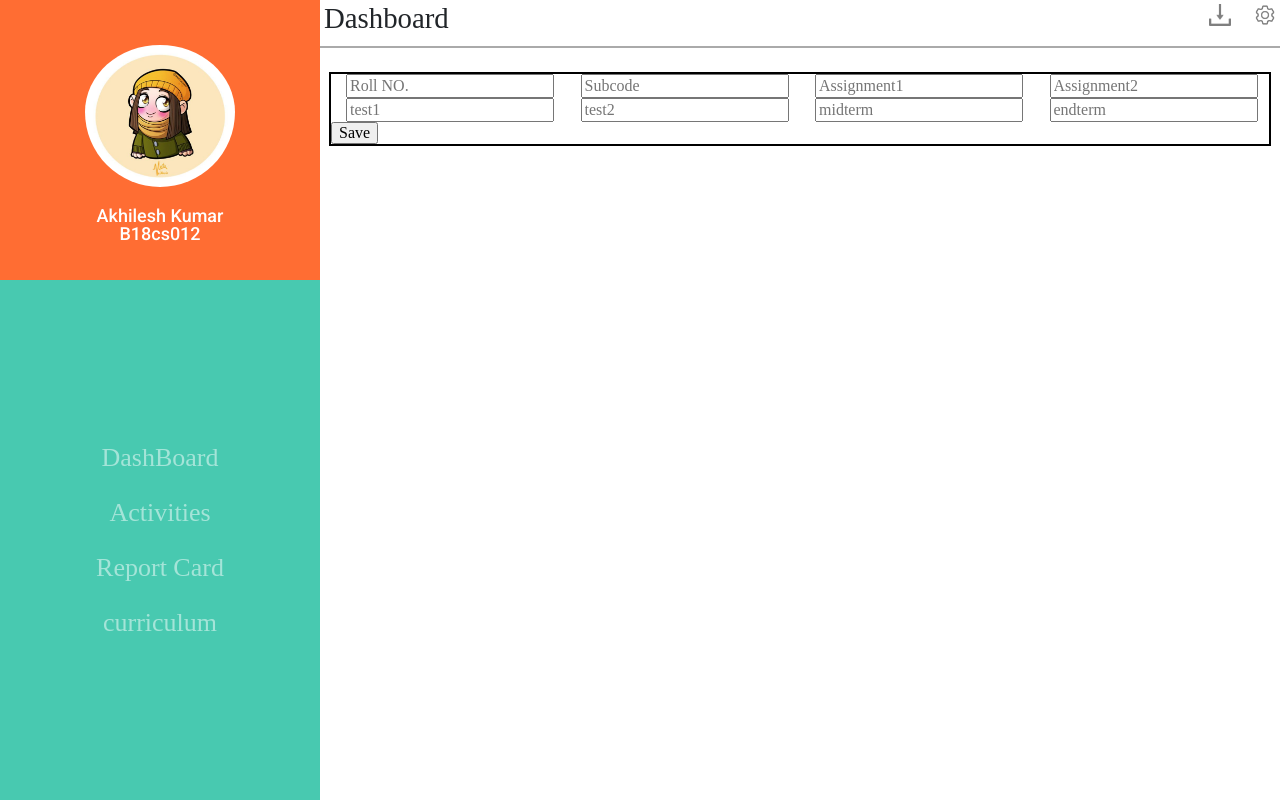
After one commit to Akhileshkumar-12/marks-management-system, a Django app: page /facultydashboard in a window 1280 px wide. The commit adds this page. Run offline with Django 3.2, Linux system fonts and the light colour scheme; some libraries are stand-ins or nearby versions.

Commit message:
faculty dashboard

```diff
--- a/marks_management_system/marksManagement/urls.py
+++ b/marks_management_system/marksManagement/urls.py
@@ -7,5 +7,5 @@ urlpatterns = [
    path('',views.dashboard,name='dashboard'),
    path('reportCard',views.reportCard,name='reportCard'),
    path('login',views.login,name='login'),
-
+   path('facultydashboard',views.facultydashboard,name='facultydashboard'),
 ]
--- a/marks_management_system/marksManagement/views.py
+++ b/marks_management_system/marksManagement/views.py
@@ -6,4 +6,6 @@ def reportCard(request):
     return render(request,'ReportCard.html')
 def login(request):
     return render(request,'login.html')
+def facultydashboard(request):
+    return render(request,'facultydashboard.html')
 # Create your views here.
--- /dev/null
+++ b/marks_management_system/templates/facultydashboard.html
@@ -0,0 +1,78 @@
+{% extends 'index.html' %}
+{% load static %}
+{% block content %}
+        <div class="d-flex flex-row mainCard p-0">
+            <div class=" col-3  rightCard ml-0 p-0">
+                <div class="  d-flex flex-column justify-content-center align-text-center right">
+                     <div class="d-flex flex-column justify-content-center align-text-center profile">
+
+                         <img src="{% static '/media/Avtaar1.jpg' %}" alt="" class="pt-2 profileImg">
+
+                         <div class="mt-3">
+                            <center class="profileText mt-1 pb-0">Akhilesh Kumar</center>
+                            <center class="profileText mt-0 pt-0">B18cs012</center>
+                          </div>
+                     </div>
+                     <div class="d-flex flex-column justify-content-center align-text-center d-block menu">
+                            <p class="menuText p-2"><a href="{% url 'dashboard' %}">DashBoard</a></p>
+                            <p class="menuText p-2"><a href="#">Activities</a></p>
+                            <p class="menuText p-2"><a href="{% url 'reportCard' %}">Report Card</a></p>
+                            <p class="menuText p-2"><a href="#">curriculum</a></p>
+                     </div>
+                </div>
+            </div>
+            <div class="col p-0 leftcard ">
+
+                <div class=" ml-0 d-block d-flex flex-row justify-content-between p-1 headBar">
+                        <div class=" topBar">Dashboard</div>
+                        <div class=" topBar">
+                            <a href="" class="href"><img src="{% static '/media/Vector.png' %}" alt=" " class="pb-2 pr-2 topBarImg"></a>
+                            <a href=""><img src="{% static '/media/carbon_settings.png' %}" alt="" class="pb-2 pl-2 topBarImg"></a>
+                        </div>
+                </div>
+                <div class="d-flex flex-column d-block justify-content-between align-items-center cards">
+                        <div class="m-4 progressCard">
+                            <form action="" method="POST">
+                                    <div class="row" style="border: 2px solid black;">
+                                        <div class="col-xl-3 col-m-3 col-sm-6 col-xs-6">
+                                            <input type="text" placeholder="Roll NO." name="fname">
+                                        </div>
+                                        <div class="col-xl-3 col-m-3 col-sm-6 col-xs-6">
+                                            <input type="text" placeholder="Subcode"  name="lname">
+                                        </div>
+                                        <div class="col-xl-3 col-m-3 col-sm-6 col-xs-6">
+                                            <input type="text" placeholder="Assignment1"  name="lname">
+                                        </div>
+                                        <div class="col-xl-3 col-m-3 col-sm-6 col-xs-6">
+                                            <input type="text" placeholder="Assignment2"  name="lname">
+                                        </div>
+                                        <div class="col-xl-3 col-m-3 col-sm-6 col-xs-6">
+                                            <input type="text" placeholder="test1"  name="lname">
+                                        </div>
+                                        <div class="col-xl-3 col-m-3 col-sm-6 col-xs-6">
+                                            <input type="text" placeholder="test2"  name="lname">
+                                        </div>
+                                        <div class="col-xl-3 col-m-3 col-sm-6 col-xs-6">
+                                            <input type="text" placeholder="midterm"  name="lname">
+                                        </div>
+                                        <div class="col-xl-3 col-m-3 col-sm-6 col-xs-6">
+                                            <input type="text" placeholder="endterm"  name="lname">
+                                        </div>
+
+                                        <input type="submit" value="Save">
+                                    </div>
+                            </form>
+                        </div>
+
+                </div>
+            </div>
+        </div>
+
+
+
+         <!-- jQuery (necessary for Bootstrap's JavaScript plugins) -->
+         <script src='https://cdnjs.cloudflare.com/ajax/libs/jquery/2.1.3/jquery.min.js'></script>
+         <script src="https://code.jquery.com/jquery-1.12.4.min.js" integrity="sha384-nvAa0+6Qg9clwYCGGPpDQLVpLNn0fRaROjHqs13t4Ggj3Ez50XnGQqc/r8MhnRDZ" crossorigin="anonymous"></script>
+         <script src="https://stackpath.bootstrapcdn.com/bootstrap/3.4.1/js/bootstrap.min.js" integrity="sha384-aJ21OjlMXNL5UyIl/XNwTMqvzeRMZH2w8c5cRVpzpU8Y5bApTppSuUkhZXN0VxHd" crossorigin="anonymous"></script>
+
+{% endblock %}
--- a/marks_management_system/templates/login.html
+++ b/marks_management_system/templates/login.html
@@ -21,7 +21,7 @@
     			<form>
       				<h1>LOG IN</h1>
       				<lottie-player src="https://assets4.lottiefiles.com/datafiles/XRVoUu3IX4sGWtiC3MPpFnJvZNq7lVWDCa8LSqgS/profile.json"  background="transparent"  speed="1"  style="justify-content: center;" loop  autoplay></lottie-player>
-      				<input type="text" placeholder="&#xf007;  username"/>
+      				<input type="text" placeholder="&#xf007;  username"></input>
       				<input type="password" placeholder="&#xf023;  password"/>
       				<button>LOGIN</button>
       				<p class="message"></p>
```
